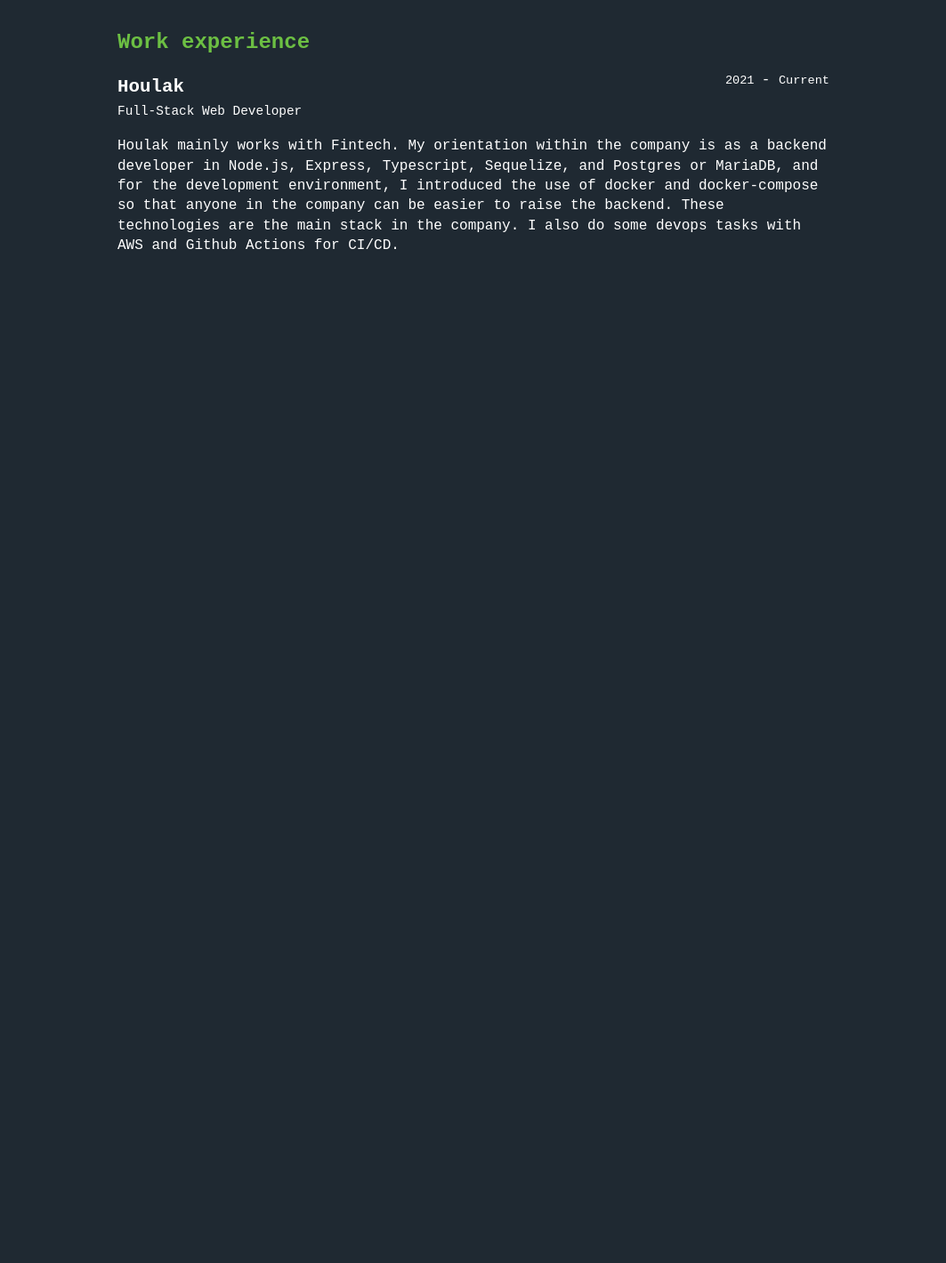
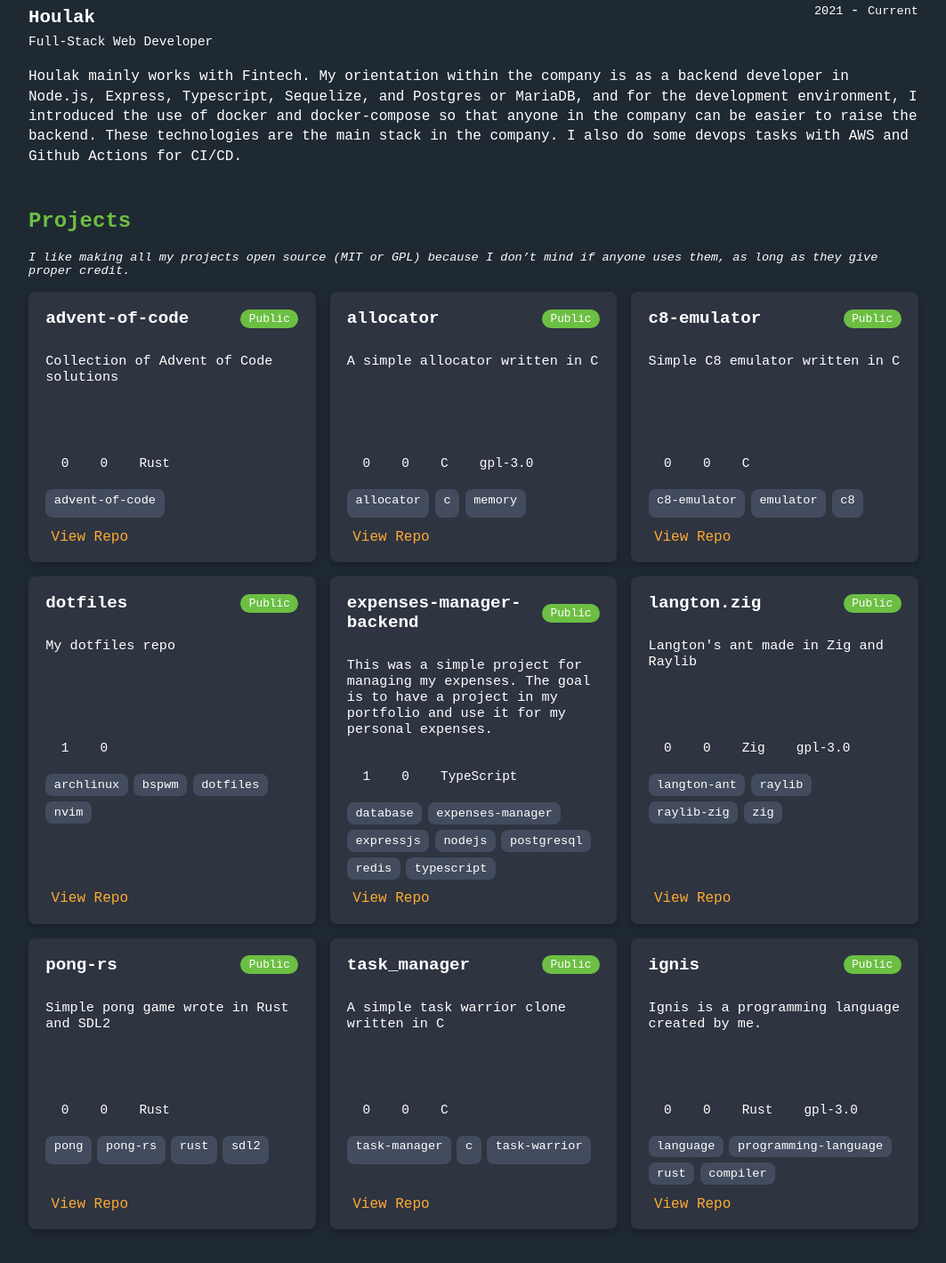
Before and after one commit to 0xErwin1/iperez-page, an Astro site: page / in a window 1280 px wide. Shown: the part 1164-2584 px from the top of the page at 89% size, without its empty margins (108-1171 px from the left). Before the commit the page ends 1500 px from the top, so only its background shows below. Built offline with nearby package versions, Linux system fonts and the light colour scheme; Astro itself is replaced by a stand-in of ours; a web font is replaced by a local one.

Commit message:
feat: Projects section

```diff
--- a/src/components/Projects.astro
+++ b/src/components/Projects.astro
@@ -0,0 +1,185 @@
+---
+import Section from '@/components/Section.astro';
+import cv from '@/cv';
+import { Icons, IconsColor } from '@/enums/icons.enum';
+
+const { project } = cv;
+---
+
+<Section title="Projects" titleClass="project-title">
+  {project.label && (
+    <p class="project-label">{project.label}</p>
+  )}
+
+  <div class="project-grid">
+    {
+      project.repos.map((item) => {
+        return (
+          <div class="project-card">
+            <header>
+              <h3>{item.name}</h3>
+              <span class={`badge ${item.visibility}`}>{item.visibility}</span>
+            </header>
+
+            <p class="description">{item.description}</p>
+
+            <div class="meta">
+              <span><i class="nf nf-fa-star start" /> {item.stars}</span>
+              <span><i class="nf nf-fa-code_fork forks" /> {item.forks}</span>
+              <span><i class={`nf ${Icons[item.language.icon]} ${IconsColor[item.language.icon]}`} /> {item.language.name}</span>
+              {item.license && <span><i class="nf nf-fa-balance_scale" /> {item.license}</span>}
+            </div>
+
+            {item.tags.length > 0 && (
+              <ul class="tags">
+                {item.tags.map((tag) => (
+                  <li>{tag}</li>
+                ))}
+              </ul>
+            )}
+
+            <footer>
+              <a href={item.url} target="_blank" rel="noreferrer">
+                <i class={`nf nf-fa-external_link`} />
+                View Repo
+              </a>
+            </footer>
+          </div>
+        );
+      })
+    }
+  </div>
+</Section>
+
+<style>
+.project-label {
+  font-size: 0.85rem;
+  margin: 0.25rem 0 1rem;
+  font-style: italic;
+}
+
+.project-grid {
+  display: grid;
+  grid-template-columns: repeat(3, minmax(280px, 1fr));
+  gap: 1rem;
+  margin-top: 1rem;
+}
+
+.project-card {
+  background: var(--gray-mirage);
+  border-radius: 8px;
+  padding: 1.2rem;
+  box-shadow: 0 4px 10px rgba(0, 0, 0, 0.2);
+  transition: transform 0.2s ease, box-shadow 0.2s ease;
+  display: flex;
+  flex-direction: column;
+  gap: 0.8rem;
+}
+
+.project-card:hover {
+  transform: translateY(-3px);
+  box-shadow: 0 6px 14px rgba(0, 0, 0, 0.3);
+}
+
+.project-card header {
+  display: flex;
+  justify-content: space-between;
+  align-items: center;
+}
+
+.project-card h3 {
+  font-size: 1.2rem;
+  font-weight: 600;
+  margin: 0;
+}
+
+.badge {
+  font-size: 0.8rem;
+  font-weight: 500;
+  padding: 0.2rem 0.6rem;
+  border-radius: 12px;
+  text-transform: capitalize;
+}
+
+.badge.public {
+  background-color: var(--green);
+}
+.badge.private {
+  background-color: var(--red);
+}
+
+.description {
+  font-size: 0.95rem;
+  min-height: 5rem
+}
+
+.meta {
+  display: flex;
+  flex-wrap: wrap;
+  gap: 0.6rem;
+  font-size: 0.9rem;
+  min-height: 2rem;
+}
+
+.meta span {
+  display: flex;
+  align-items: center;
+  gap: 0.4rem;
+  margin: 0.5rem;
+}
+
+.meta i {
+  margin-right: 0.2rem;
+}
+
+.start {
+  color: var(--yellow);
+}
+
+.forks {
+  color: var(--green);
+}
+
+.tags {
+  display: flex;
+  flex-wrap: wrap;
+  gap: 0.4rem;
+  padding: 0;
+  margin: 0;
+  list-style: none;
+  min-height: 2rem;
+}
+
+.tags li {
+  background: var(--gray-mirage-lighter);
+  padding: 0.3rem 0.6rem;
+  border-radius: 8px;
+  font-size: 0.85rem;
+  font-weight: 500;
+}
+
+footer {
+  margin-top: auto;
+  display: flex;
+  justify-content: flex-start;
+}
+
+footer a {
+  display: flex;
+  align-items: center;
+  gap: 0.4rem;
+  color: var(--yellow);
+  font-weight: 500;
+  text-decoration: none;
+}
+
+footer a:hover {
+  text-decoration: underline;
+}
+
+@media (max-width: 600px) {
+  .project-grid {
+    grid-template-columns: 1fr;
+  }
+}
+</style>
--- a/src/components/Section.astro
+++ b/src/components/Section.astro
@@ -12,7 +12,7 @@
 
 <style>
   section {
-    max-width: 800px;
+    max-width: 1000px;
     margin: 0 auto 48px;
   }
 
--- a/src/cv.json
+++ b/src/cv.json
@@ -129,11 +129,14 @@
     "repos": [
       {
         "name": "advent-of-code",
-        "description": null,
+        "description": "Collection of Advent of Code solutions",
         "url": "https://github.com/0xErwin1/advent-of-code",
         "stars": 0,
         "forks": 0,
-        "language": "Rust",
+        "language": {
+          "name": "Rust",
+          "icon": "RUST"
+        },
         "visibility": "public",
         "license": null,
         "tags": [
@@ -142,25 +145,39 @@
       },
       {
         "name": "allocator",
-        "description": null,
+        "description": "A simple allocator written in C",
         "url": "https://github.com/0xErwin1/allocator",
         "stars": 0,
         "forks": 0,
-        "language": "C",
+        "language": {
+          "name": "C",
+          "icon": "C"
+        },
         "visibility": "public",
         "license": "gpl-3.0",
-        "tags": []
+        "tags": [
+          "allocator",
+          "c",
+          "memory"
+        ]
       },
       {
         "name": "c8-emulator",
-        "description": null,
+        "description": "Simple C8 emulator written in C",
         "url": "https://github.com/0xErwin1/c8-emulator",
         "stars": 0,
         "forks": 0,
-        "language": "C",
+        "language": {
+          "name": "C",
+          "icon": "C"
+        },
         "visibility": "public",
         "license": null,
-        "tags": []
+        "tags": [
+          "c8-emulator",
+          "emulator",
+          "c8"
+        ]
       },
       {
         "name": "dotfiles",
@@ -184,7 +201,10 @@
         "url": "https://github.com/0xErwin1/expenses-manager-backend",
         "stars": 1,
         "forks": 0,
-        "language": "TypeScript",
+        "language": {
+          "name": "TypeScript",
+          "icon": "TYPESCRIPT"
+        },
         "visibility": "public",
         "license": null,
         "tags": [
@@ -203,7 +223,10 @@
         "url": "https://github.com/0xErwin1/langton.zig",
         "stars": 0,
         "forks": 0,
-        "language": "Zig",
+        "language": {
+          "name": "Zig",
+          "icon": "ZIG"
+        },
         "visibility": "public",
         "license": "gpl-3.0",
         "tags": [
@@ -215,25 +238,40 @@
       },
       {
         "name": "pong-rs",
-        "description": "Simple pong game wrote in Rust",
+        "description": "Simple pong game wrote in Rust and SDL2",
         "url": "https://github.com/0xErwin1/pong-rs",
         "stars": 0,
         "forks": 0,
-        "language": "Rust",
+        "language": {
+          "name": "Rust",
+          "icon": "RUST"
+        },
         "visibility": "public",
         "license": null,
-        "tags": []
+        "tags": [
+          "pong",
+          "pong-rs",
+          "rust",
+          "sdl2"
+        ]
       },
       {
         "name": "task_manager",
-        "description": null,
+        "description": "A simple task warrior clone written in C",
         "url": "https://github.com/0xErwin1/task_manager",
         "stars": 0,
         "forks": 0,
-        "language": "C",
+        "language": {
+          "name": "C",
+          "icon": "C"
+        },
         "visibility": "public",
         "license": null,
-        "tags": []
+        "tags": [
+          "task-manager",
+          "c",
+          "task-warrior"
+        ]
       },
       {
         "name": "ignis",
@@ -241,7 +279,10 @@
         "url": "https://github.com/Ignis-lang/ignis",
         "stars": 0,
         "forks": 0,
-        "language": "Rust",
+        "language":{
+          "name": "Rust",
+          "icon": "RUST"
+        },
         "visibility": "public",
         "license": "gpl-3.0",
         "tags": [
--- a/src/enums/icons.enum.ts
+++ b/src/enums/icons.enum.ts
@@ -11,6 +11,7 @@
   LUA = 'nf-md-language_lua',
   C = 'nf-custom-c',
   'C++' = 'nf-custom-cpp',
+  ZIG = 'nf-seti-zig',
 
   LINUX = 'nf-cod-terminal_linux',
   ARCH_LINUX = 'nf-linux-archlinux',
@@ -55,6 +56,7 @@
   LUA = 'text-lua-color',
   C = 'text-c-color',
   'C++' = 'text-cpp-color',
+  ZIG = 'text-zig-color',
 
   NODE = 'text-node-color',
   REACT = 'text-react-color',
--- a/src/pages/index.astro
+++ b/src/pages/index.astro
@@ -18,10 +18,10 @@
     <Me />
     <Skills />
     <About />
-    <Projects />
     <Languages />
     <Education />
     <Experience />
+    <Projects />
   </main>
 
   <style>
--- a/src/styles/colors.css
+++ b/src/styles/colors.css
@@ -31,6 +31,7 @@
   --react-color: #61DAFB;
   --c-color: #A8B9CC;
   --cpp-color: #00599C;
+  --zig-color: #f7a41d;
 
   /* Frameworks */
   --spring-color: #6DB33F;
@@ -234,3 +235,7 @@
 .text-website-color {
   color: var(--white);
 }
+
+.text-zig-color {
+  color: var(--zig-color);
+}
--- a/src/styles/global.css
+++ b/src/styles/global.css
@@ -19,3 +19,7 @@
 .education-title {
   color: var(--yellow-mirage);
 }
+
+.project-title {
+  color: var(--green);
+}
```
